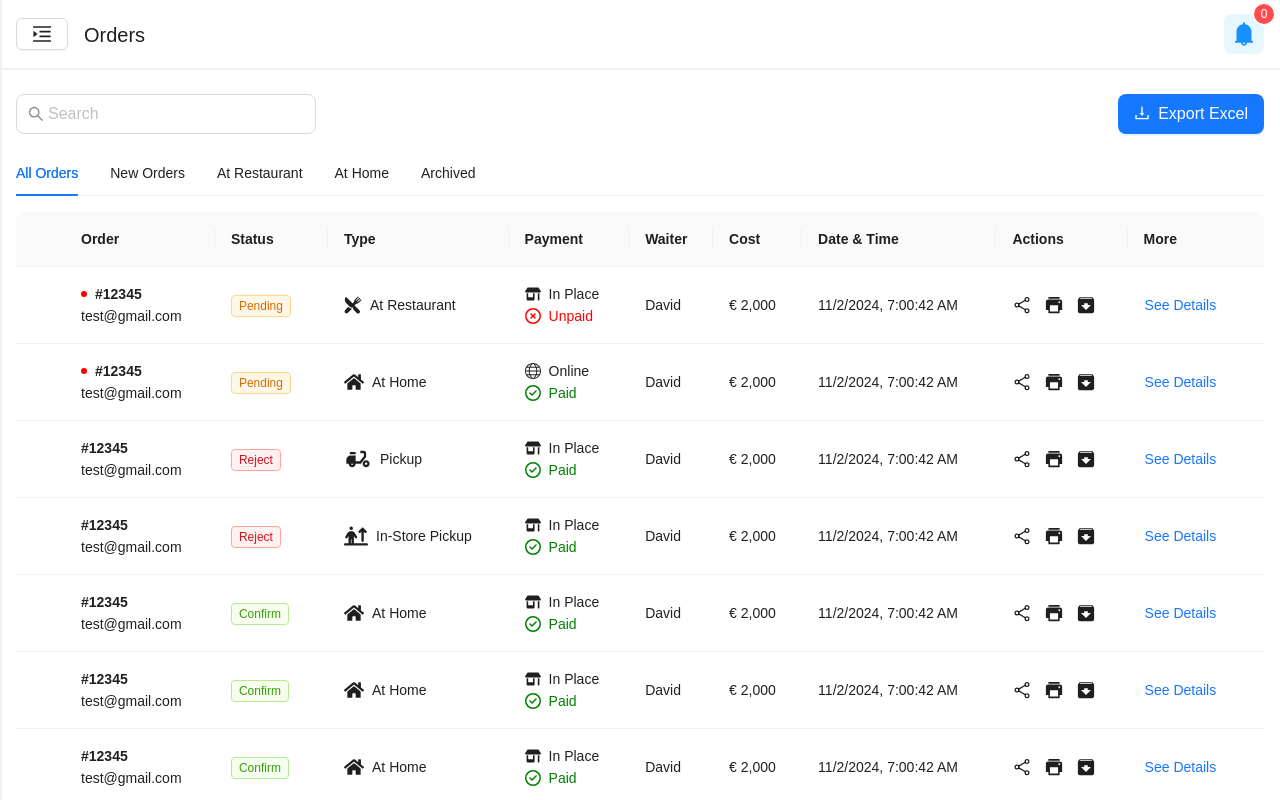
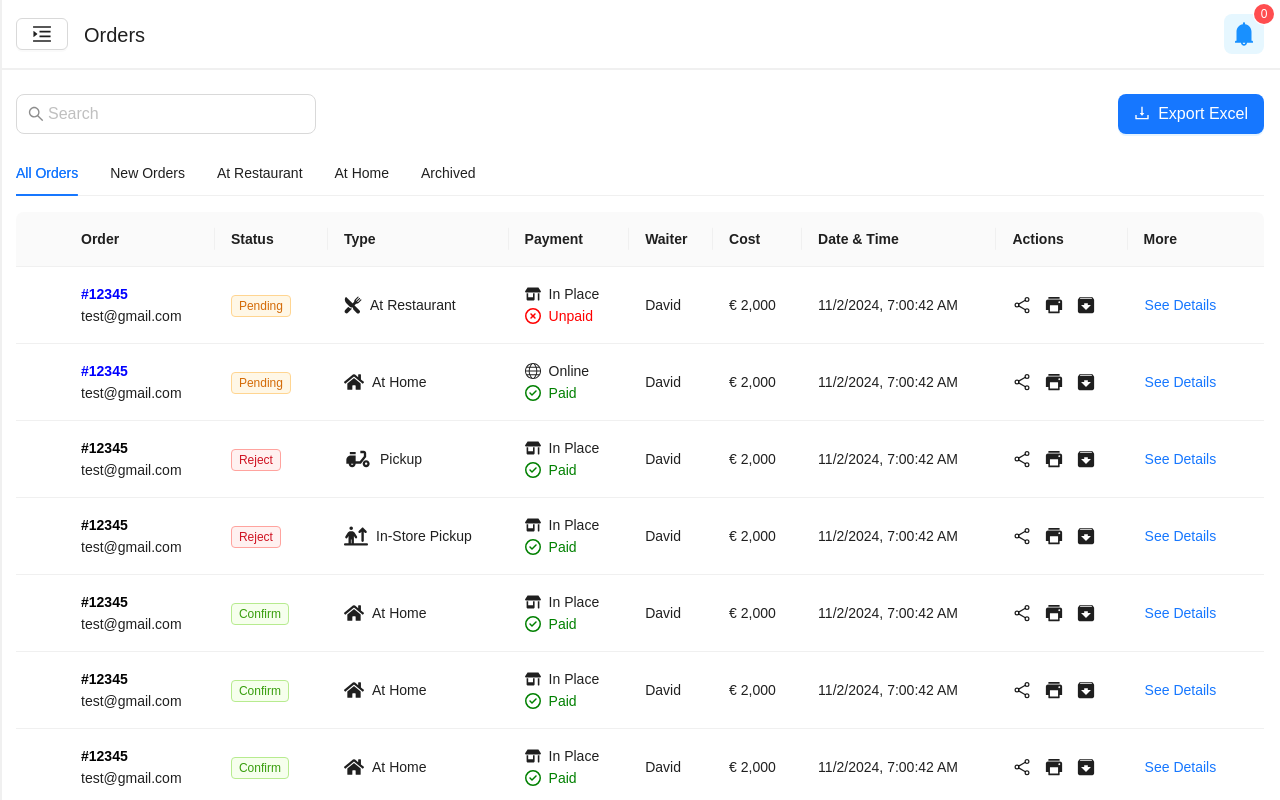
Before and after one commit to alithecodeguy/dashboard, a Next.js app: page / in a window 1280 px wide. Built offline with nearby package versions, Linux system fonts and the light colour scheme; a web font is replaced by a local one.

Commit message:
feat(components): missing fields added to expandable orders table

```diff
--- a/components/pageFeatures/homePage/Home/components/OrdersTable.tsx/index.tsx
+++ b/components/pageFeatures/homePage/Home/components/OrdersTable.tsx/index.tsx
@@ -30,10 +30,16 @@ const OrdersTable: FC = () => {
         expandedRowRender: (record) => (
           <Flex vertical>
             {pageSize === PageSizeEnum.SM && (
-              <Flex gap={8}>
-                <Text strong>Type:</Text>
-                <Text>{record.type}</Text>
-              </Flex>
+              <>
+                <Flex gap={8}>
+                  <Text strong>Email:</Text>
+                  <Text>{record.email}</Text>
+                </Flex>
+                <Flex gap={8}>
+                  <Text strong>Type:</Text>
+                  <Text>{record.type}</Text>
+                </Flex>
+              </>
             )}
             {(pageSize === PageSizeEnum.MD || pageSize === PageSizeEnum.SM) && (
               <>
--- a/components/pageFeatures/homePage/Home/components/OrdersTable.tsx/ordersTableDef.tsx
+++ b/components/pageFeatures/homePage/Home/components/OrdersTable.tsx/ordersTableDef.tsx
@@ -39,11 +39,9 @@ export const ordersTableColumns = (pageSize: PageSizeEnum): ColumnsType<DataType
       return (
         <Flex vertical>
           <Flex align="center" gap={8}>
-            {record.newOrder && (
-              <div style={{ height: 6, width: 6, borderRadius: '100%', background: 'red' }}></div>
-            )}
-
-            <Text strong>#{record.orderId}</Text>
+            <Text strong style={{ color: record.newOrder ? 'blue' : 'initial' }}>
+              #{record.orderId}
+            </Text>
           </Flex>
           {pageSize !== PageSizeEnum.SM && <Text>{record.email}</Text>}
         </Flex>
```
Also changed, not shown: 1 other file (tests, documents, lock files or other folders).
